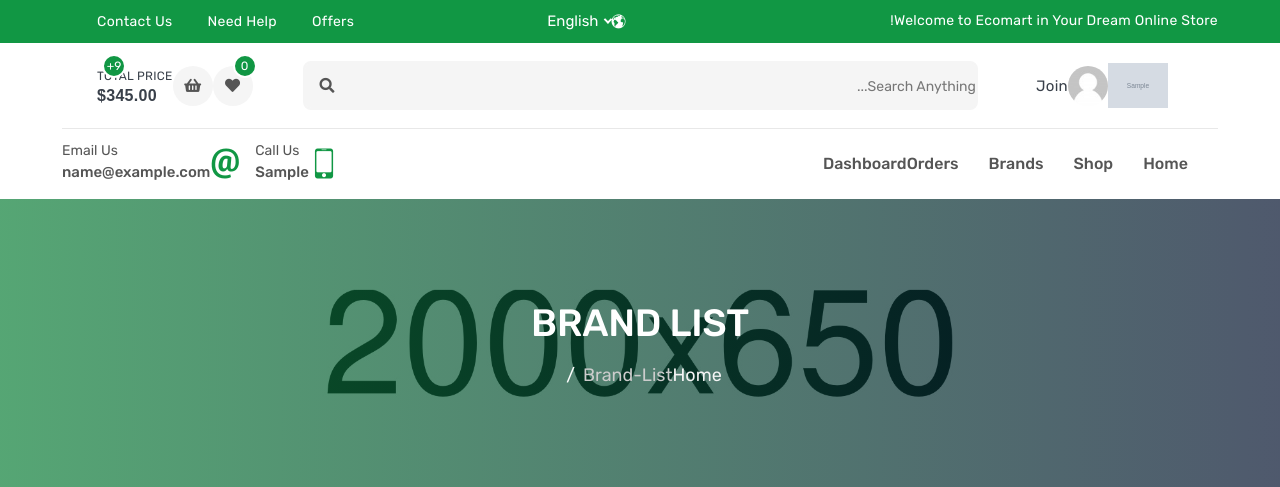
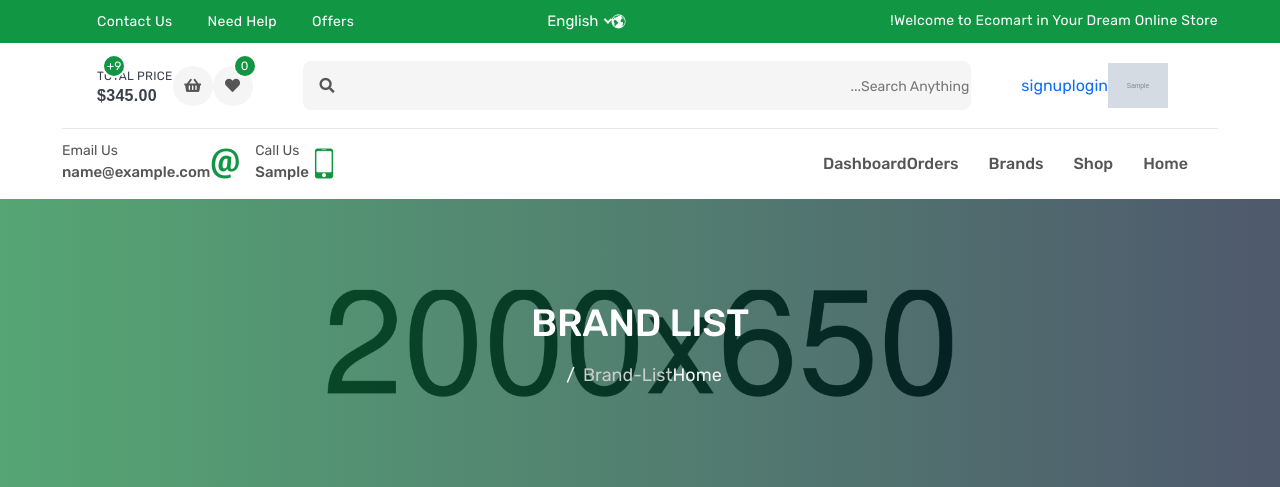
Before and after one commit to AliAbdJaleel/Django-Amazon-Clone, a Django app: page /products/brands in a window 1280 px wide. Shown: the top 487 px of the page. Run offline with Django 4.2, Linux system fonts and the light colour scheme; tables that the repository leaves empty hold one stand-in row (values such as "Sample post"); grey boxes marked "Sample" are stand-in pictures; some libraries are stand-ins or nearby versions.

Commit message:
add login signup in navbar

```diff
--- a/products/views.py
+++ b/products/views.py
@@ -149,7 +149,7 @@
         return context """
 
 def add_review(request,slug):
-    product = Product.objects.get(slug = slug)
+    product = Product.objects.get(slug=slug)
     review = request.POST['review'] # request.POST.get('review')  request.GET.get('review')
     rate = request.POST['rating']
 
--- a/templates/base.html
+++ b/templates/base.html
@@ -118,8 +118,14 @@
                         <img src="{{settings_data.logo.url}}" alt="logo">
                     </a>
                     <a href="login.html" class="header-widget" title="My Account">
+                        {% if user.is_authenticated %}
                         <img src="images/user.png" alt="user">
-                        <span>join</span>
+                       {% else %}
+                       <a href="#" > login </a>
+                       <a href="#" > signup </a>
+
+                       {% endif %}
+
                     </a>
 
                     <form class="header-form">
```
